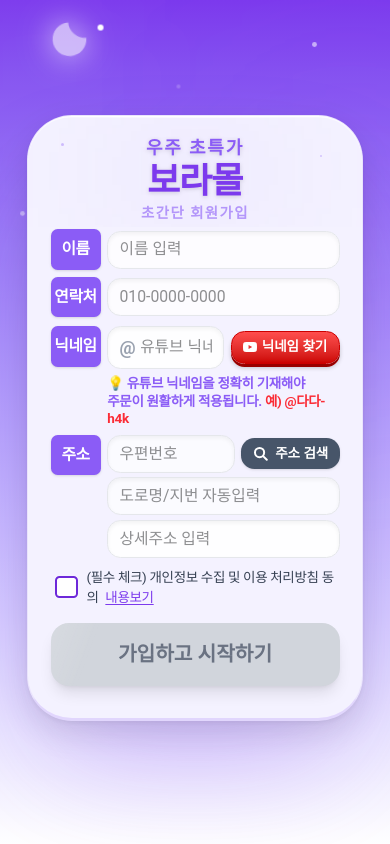
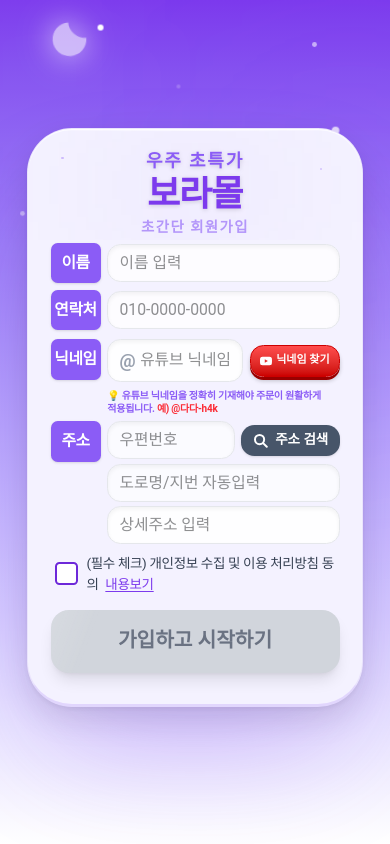
Before and after one commit to dlsekals/boramall, a Next.js app: page / in a window 390 px wide. Built offline with nearby package versions, Linux system fonts and the light colour scheme; no server answers; the database is empty.

Commit message:
style: optimize mobile nickname input layout to prevent cutoff

```diff
--- a/app/page.tsx
+++ b/app/page.tsx
@@ -475,17 +475,17 @@ function LoginContent() {
                       <button
                         type="button"
                         onClick={() => window.open('https://youtube.com/handle', '_blank')}
-                        className="px-2.5 py-1.5 sm:py-2.5 bg-gradient-to-b from-[#ff4d4d] to-[#cc0000] text-white rounded-xl font-bold text-xs sm:text-sm shadow-[0_3px_0_#990000,0_4px_4px_rgba(0,0,0,0.2)] active:shadow-[0_0px_0_#990000,0_1px_2px_rgba(0,0,0,0.3)] active:translate-y-[3px] transition-all shrink-0 flex items-center justify-center gap-1 sm:gap-1.5 border border-[#cc0000]"
+                        className="px-2 py-1.5 sm:px-2.5 sm:py-2 bg-gradient-to-b from-[#ff4d4d] to-[#cc0000] text-white rounded-xl font-bold text-[11px] sm:text-xs shadow-[0_3px_0_#990000,0_4px_4px_rgba(0,0,0,0.2)] active:shadow-[0_0px_0_#990000,0_1px_2px_rgba(0,0,0,0.3)] active:translate-y-[3px] transition-all shrink-0 flex items-center justify-center gap-1 sm:gap-1.5 border border-[#cc0000]"
                       >
-                        <svg viewBox="0 0 24 24" fill="currentColor" className="w-[14px] h-[14px] sm:w-[16px] sm:h-[16px]">
+                        <svg viewBox="0 0 24 24" fill="currentColor" className="w-[12px] h-[12px] sm:w-[14px] sm:h-[14px]">
                           <path d="M23.498 6.186a3.016 3.016 0 0 0-2.122-2.136C19.505 3.545 12 3.545 12 3.545s-7.505 0-9.377.505A3.017 3.017 0 0 0 .502 6.186C0 8.07 0 12 0 12s0 3.93.502 5.814a3.016 3.016 0 0 0 2.122 2.136c1.871.505 9.376.505 9.376.505s7.505 0 9.377-.505a3.015 3.015 0 0 0 2.122-2.136C24 15.93 24 12 24 12s0-3.93-.502-5.814zM9.545 15.568V8.432L15.818 12l-6.273 3.568z"/>
                         </svg>
                         <span>닉네임 찾기</span>
                       </button>
                     </div>
                     <div className="flex flex-col gap-0.5 sm:gap-1 mt-1">
-                      <p className="text-xs sm:text-sm text-[#8b5cf6] font-bold break-keep leading-[1.3] tracking-tight">
-                        💡 유튜브 닉네임을 정확히 기재해야 주문이 원활하게 적용됩니다. <span className="text-red-500">예) @다다-h4k</span>
+                      <p className="text-[10px] sm:text-xs text-[#8b5cf6] font-bold break-keep leading-[1.3] tracking-tight">
+                        💡 유튜브 닉네임을 정확히 기재해야 주문이 원활하게 적용됩니다. <span className="text-red-500 whitespace-nowrap">예) @다다-h4k</span>
                       </p>
                     </div>
                   </div>
```
